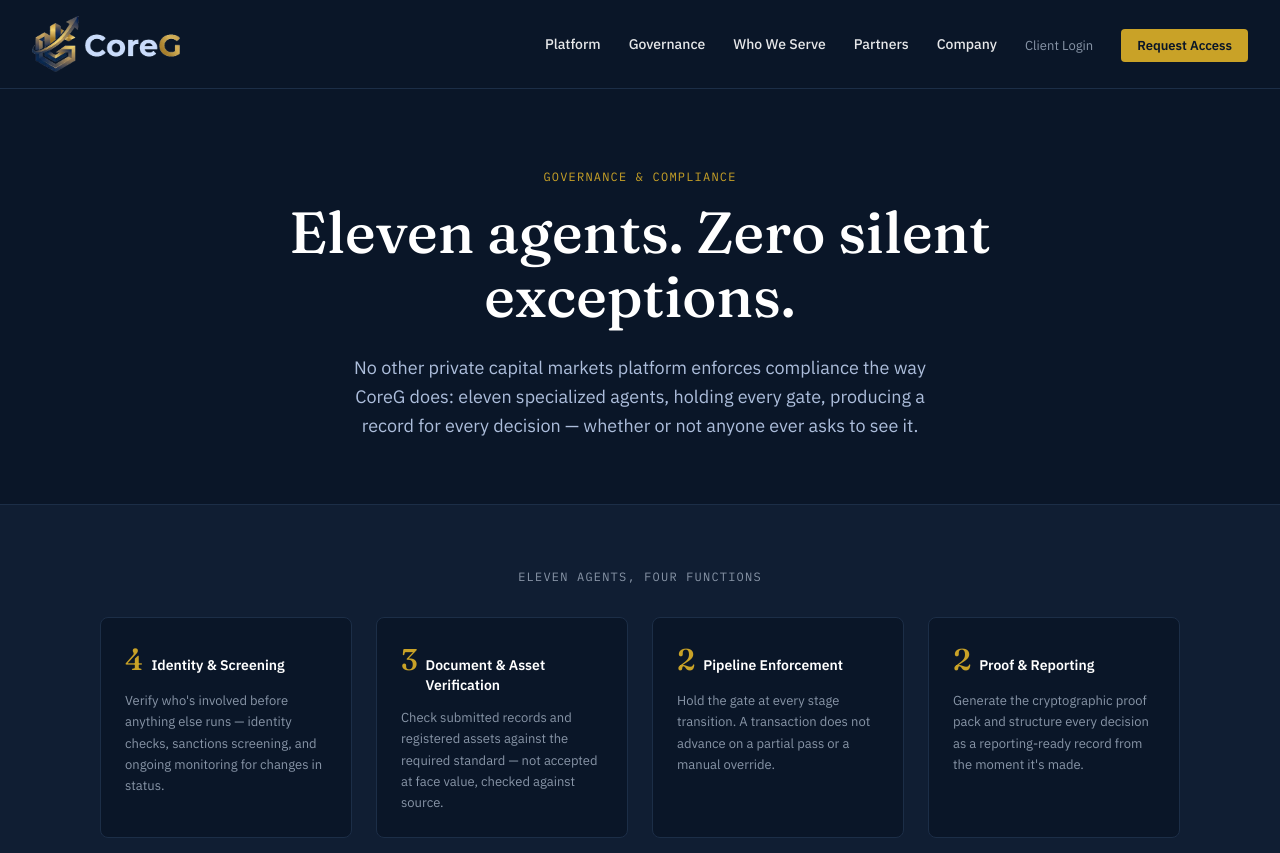
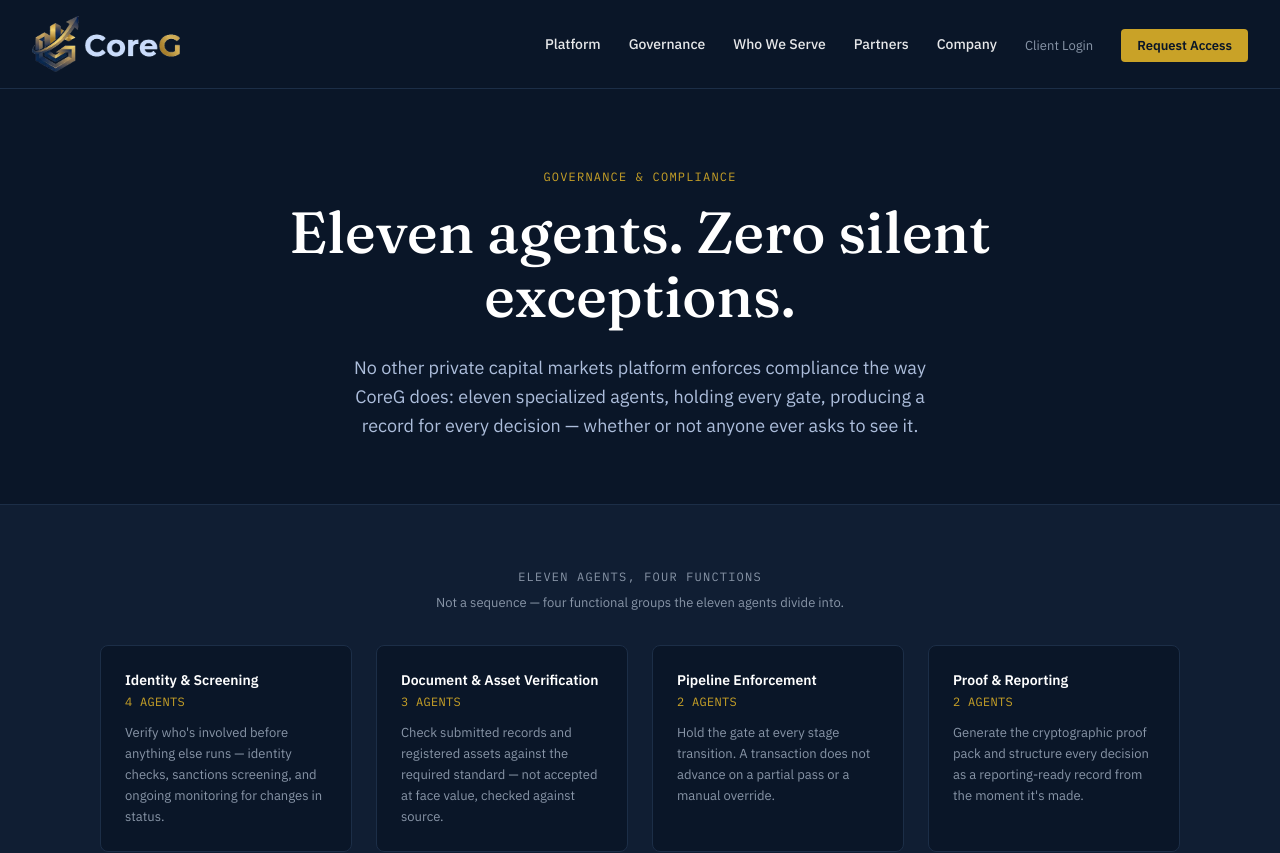
Before and after one commit to CoreGAdmin/coregenisis-site, a React (Vite) app: page /governance in a window 1280 px wide. Shown: the top 853 px of the page. Built offline with nearby package versions, Linux system fonts and the light colour scheme.

Commit message:
fix: clarify agent-count vs mechanism-sequence numbering on Governance page

```diff
--- a/src/pages/Governance.jsx
+++ b/src/pages/Governance.jsx
@@ -25,13 +25,16 @@ export default function Governance() {
 
       <section className="bg-navyCard px-8 py-16 border-y border-navyLine">
         <div className="max-w-[1080px] mx-auto">
-          <div className="font-mono text-xs tracking-[0.1em] text-slateLt uppercase mb-8 text-center">Eleven Agents, Four Functions</div>
+          <div className="font-mono text-xs tracking-[0.1em] text-slateLt uppercase mb-2 text-center">Eleven Agents, Four Functions</div>
+          <p className="text-[13px] text-slateLt text-center mb-8 max-w-[480px] mx-auto">
+            Not a sequence — four functional groups the eleven agents divide into.
+          </p>
           <div className="grid gap-6 [grid-template-columns:repeat(auto-fit,minmax(240px,1fr))]">
             {AGENT_CATEGORIES.map((cat) => (
               <div key={cat.label} className="bg-navy border border-navyLine rounded-lg p-6">
-                <div className="flex items-baseline gap-2 mb-3">
-                  <span className="font-display text-3xl font-medium text-gold">{cat.count}</span>
-                  <span className="text-sm font-semibold text-white">{cat.label}</span>
+                <div className="mb-3">
+                  <div className="text-sm font-semibold text-white mb-1">{cat.label}</div>
+                  <div className="font-mono text-xs text-gold uppercase tracking-wide">{cat.count} agent{cat.count !== 1 ? "s" : ""}</div>
                 </div>
                 <p className="text-[13px] text-slateLt leading-relaxed">{cat.detail}</p>
               </div>
```
